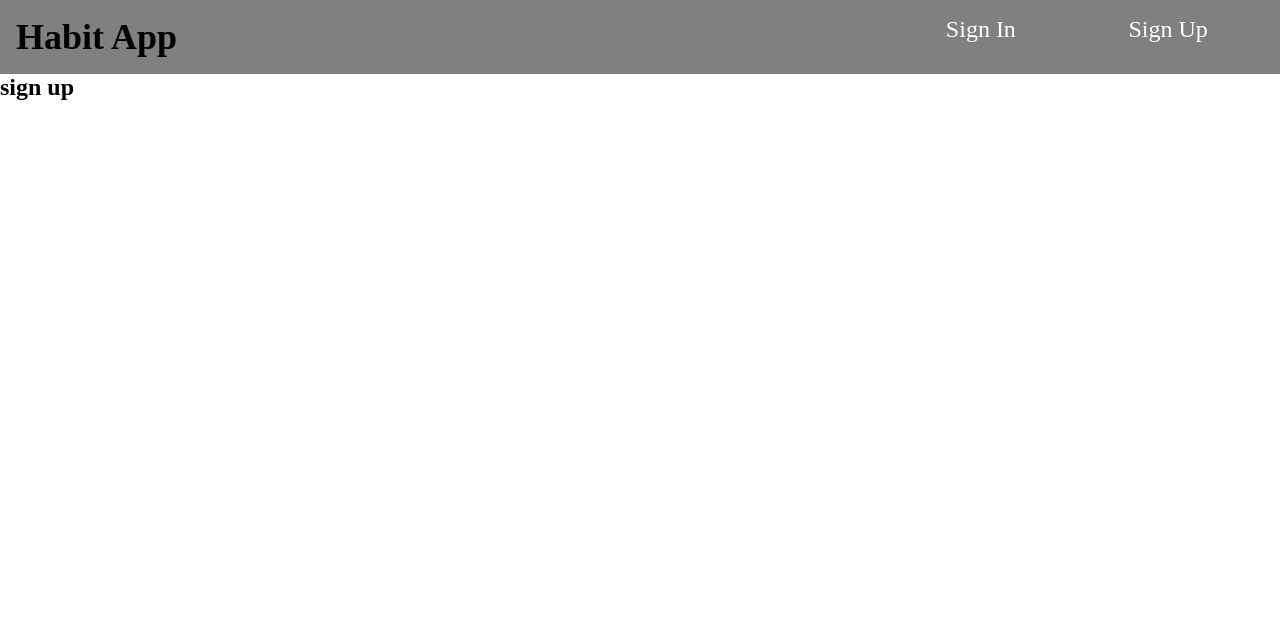
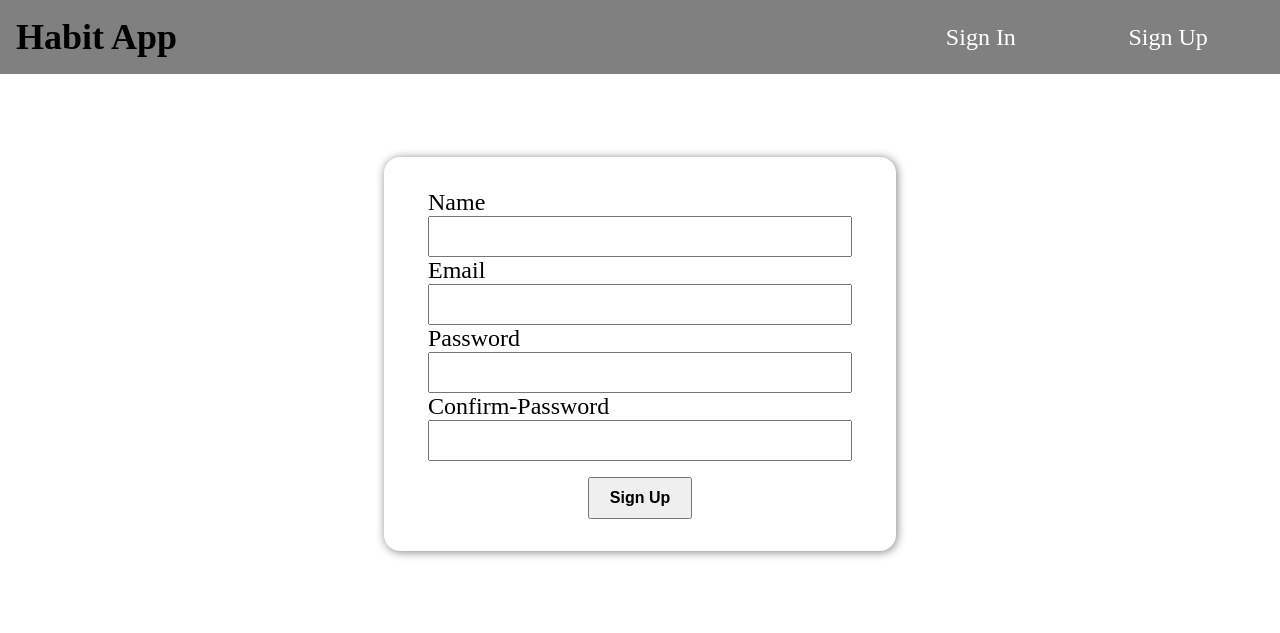
Before and after one commit to alwaystusharswami/habit_coding_ninja_skill, a Node server app: page /user/signup in a window 1280 px wide. Shown: the top 633 px of the page. Run offline with Node 20, Linux system fonts and the light colour scheme; style sheets or scripts are compiled from the project's sources; some libraries are stand-ins or nearby versions.

Commit message:
sign up ui complete

```diff
--- a/assets/css/navbar.css
+++ b/assets/css/navbar.css
@@ -2,6 +2,7 @@
   background-color: grey;
   display: flex;
   justify-content: space-between;
+  align-items: center;
   padding: 1rem;
   font-size: 1.5rem;
 }
--- /dev/null
+++ b/assets/css/signup.css
@@ -0,0 +1,36 @@
+#sign-up {
+  display: flex;
+  justify-content: center;
+  align-items: center;
+  height: 70vh;
+}
+
+#sign-up form {
+  box-shadow: 1px 1px 10px gray;
+  width: 35%;
+  display: flex;
+  flex-direction: column;
+  justify-content: center;
+  align-items: center;
+  border-radius: 1rem;
+  -webkit-border-radius: 1rem;
+  -moz-border-radius: 1rem;
+  -ms-border-radius: 1rem;
+  -o-border-radius: 1rem;
+  padding: 2rem;
+}
+
+#sign-up form div label {
+  font-size: 1.5rem;
+}
+
+#sign-up form div input {
+  font-size: 2rem;
+}
+
+#sign-up form div button {
+  padding: 10px 20px;
+  margin-top: 1rem;
+  font-size: 1rem;
+  font-weight: 700;
+}
--- a/assets/scss/navbar.scss
+++ b/assets/scss/navbar.scss
@@ -2,6 +2,7 @@
   background-color: grey;
   display: flex;
   justify-content: space-between;
+  align-items: center;
   padding: 1rem;
   font-size: 1.5rem;
   .list{
--- /dev/null
+++ b/assets/scss/signup.scss
@@ -0,0 +1,34 @@
+#sign-up {
+  display: flex;
+  justify-content: center;
+  align-items: center;
+  height: 70vh;
+  form {
+    box-shadow: 1px 1px 10px gray;
+    width: 35%;
+    display: flex;
+    flex-direction: column;
+    justify-content: center;
+    align-items: center;
+    border-radius: 1rem;
+    -webkit-border-radius: 1rem;
+    -moz-border-radius: 1rem;
+    -ms-border-radius: 1rem;
+    -o-border-radius: 1rem;
+    padding: 2rem;
+    div {
+      label {
+        font-size: 1.5rem;
+      }
+      input {
+        font-size: 2rem;
+      }
+      button {
+        padding: 10px 20px;
+        margin-top: 1rem;
+        font-size: 1rem;
+        font-weight: 700;
+      }
+    }
+  }
+}
--- a/views/signUp.ejs
+++ b/views/signUp.ejs
@@ -1,3 +1,25 @@
-<section>
-    <h1>sign up</h1>
+<link rel="stylesheet" href="/css/signup.css" />
+<section id="sign-up">
+  <form action="" method="post">
+    <div>
+        <label for="name">Name</label><br>
+        <input type="text" name="name" id="name" />
+      </div>
+      <div>
+        <label for="email">Email</label><br>
+        <input type="text" name="email" id="email" />
+      </div>
+      <div>
+        <label for="password">Password</label><br>
+        <input type="text" name="password" id="password" />
+      </div>
+      <div>
+        <label for="confirmPassword">Confirm-Password</label><br>
+        <input type="text" name="confirmPassword" id="confirmPassword" />
+      </div>
+      <div>
+        <button type="submit">Sign Up</button>
+      </div>
+  </form>
+
 </section>
```
